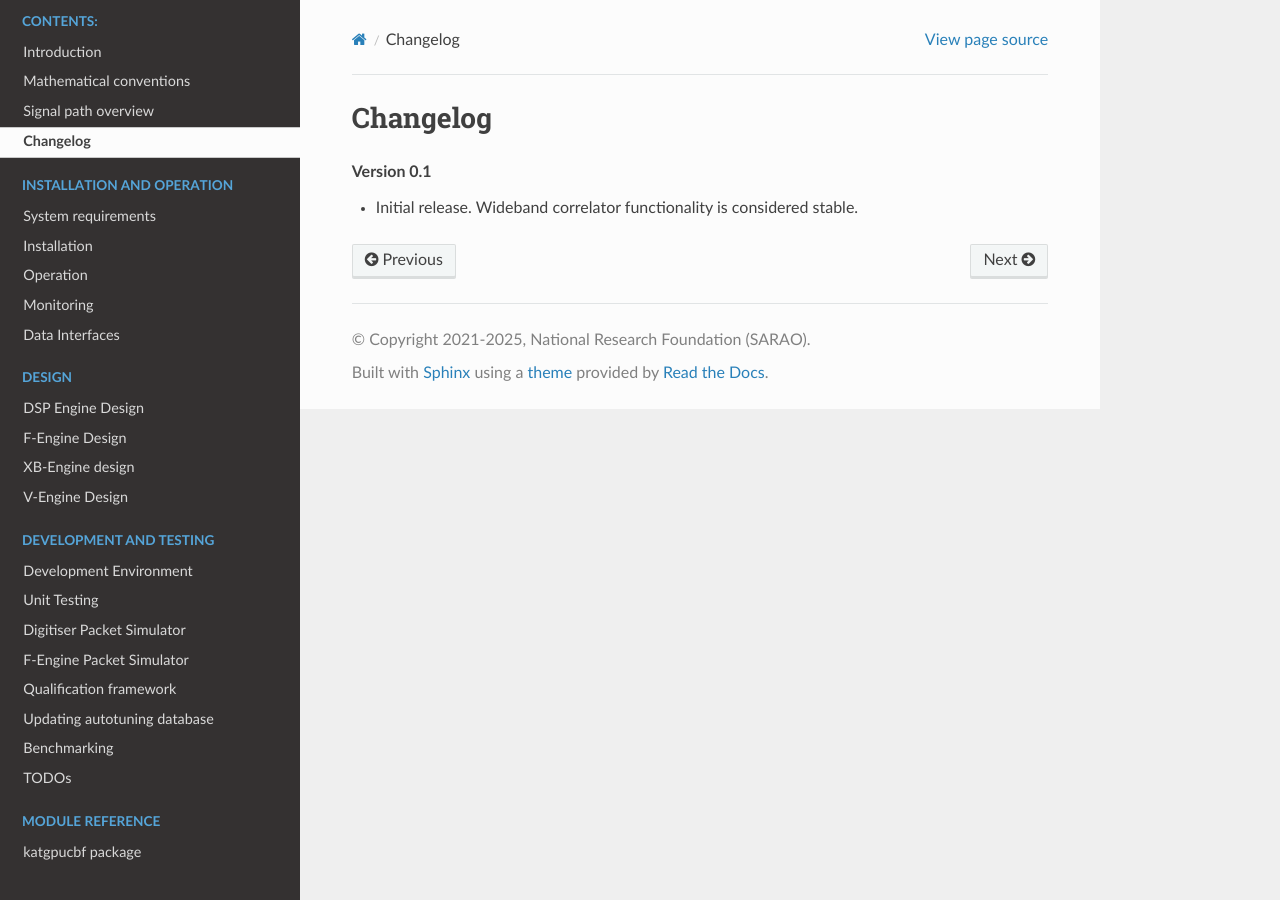
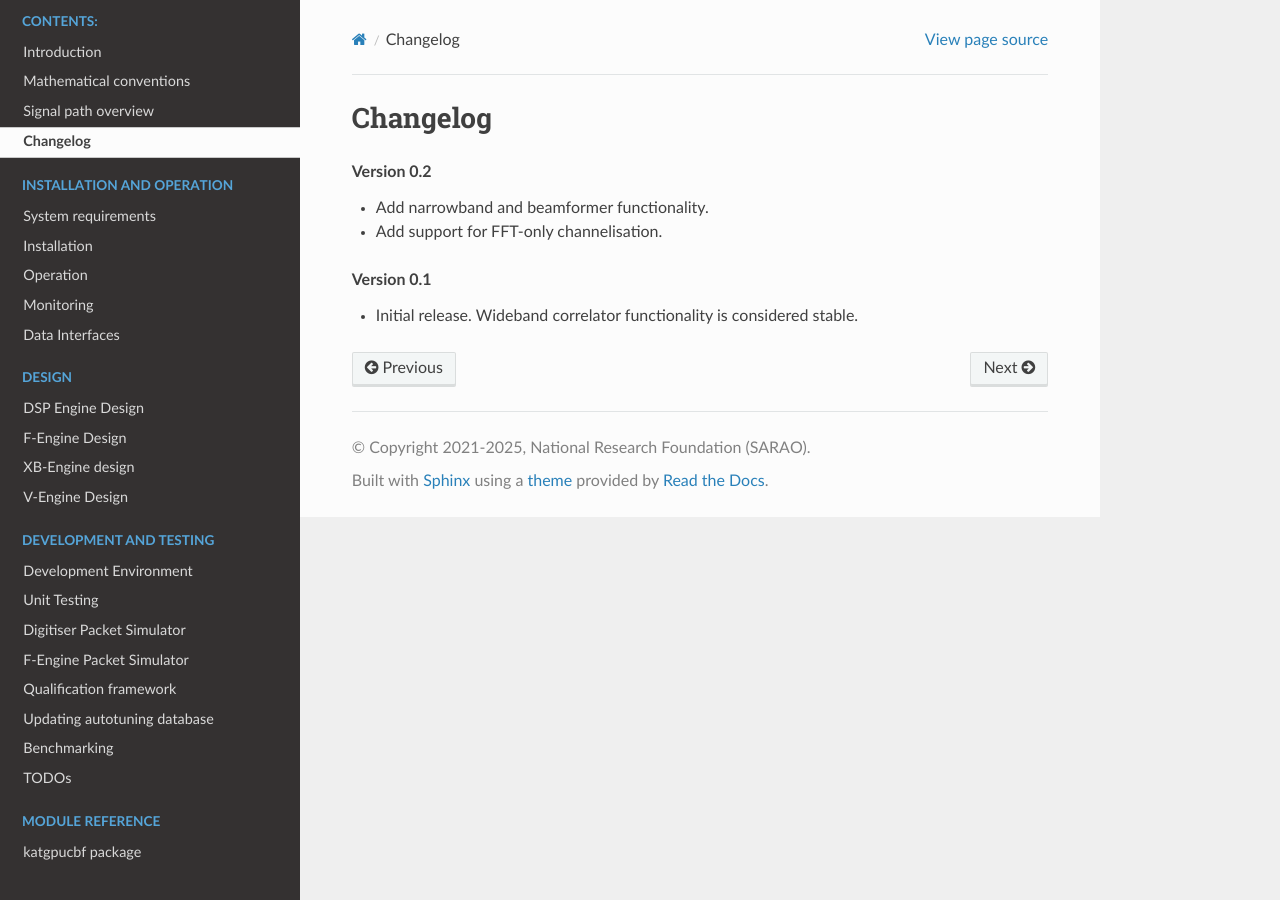
Before and after one commit to ska-sa/katgpucbf, a Sphinx documentation site: the page built from doc/changelog.rst, in a window 1280 px wide. Built offline with Sphinx 7.4.7 and the Read the Docs theme 3.1.0, drawn with Linux system fonts in a browser that asks for light colours; pages that are not in the unit, such as notebooks, are missing from menus; the version number could not be read and is left out.

Commit message:
Add v0.2 to the changelog

```diff
--- a/doc/changelog.rst
+++ b/doc/changelog.rst
@@ -1,5 +1,10 @@
 Changelog
 ---------
+
+.. rubric:: Version 0.2
+
+- Add narrowband and beamformer functionality.
+- Add support for FFT-only channelisation.
 
 .. rubric:: Version 0.1
 
```
